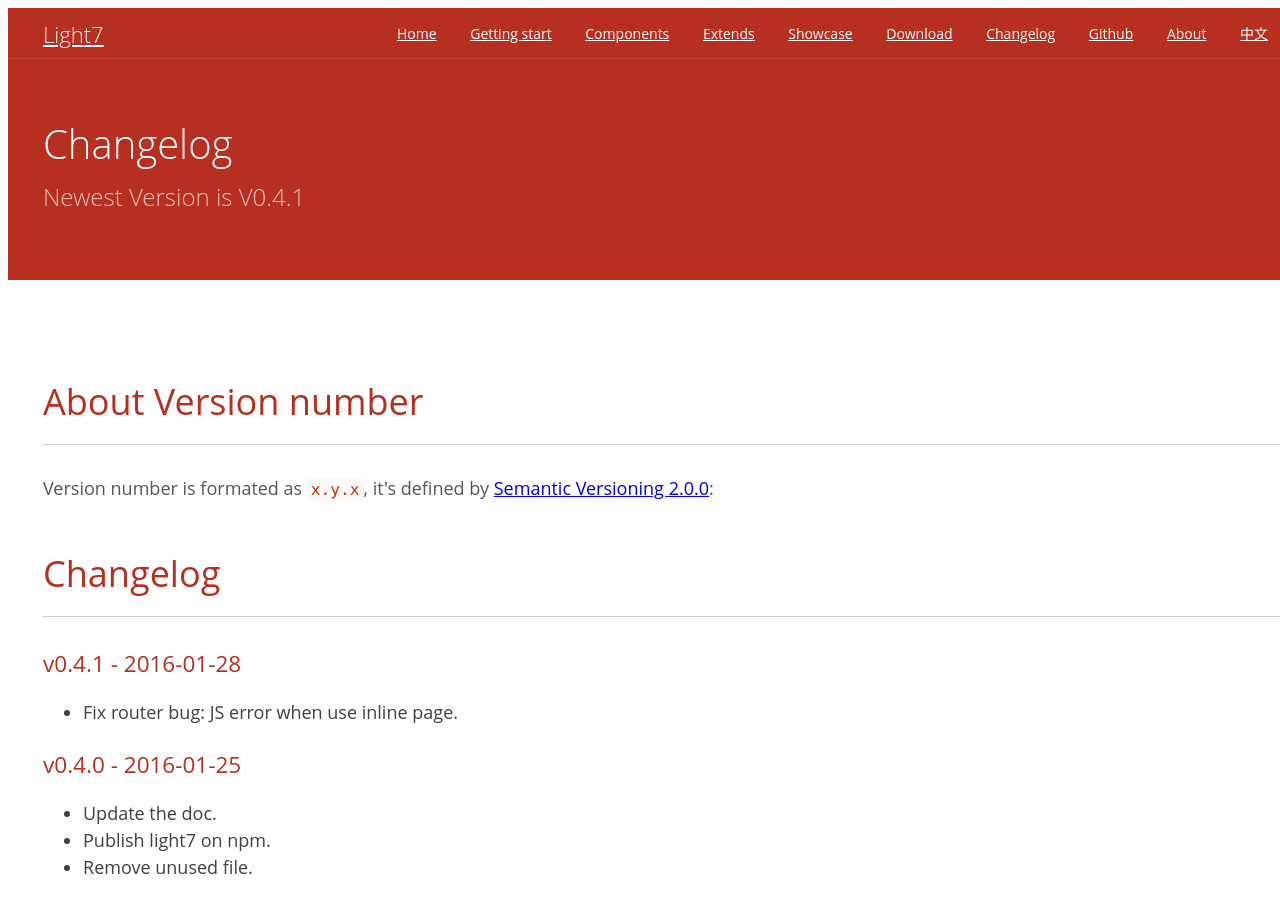
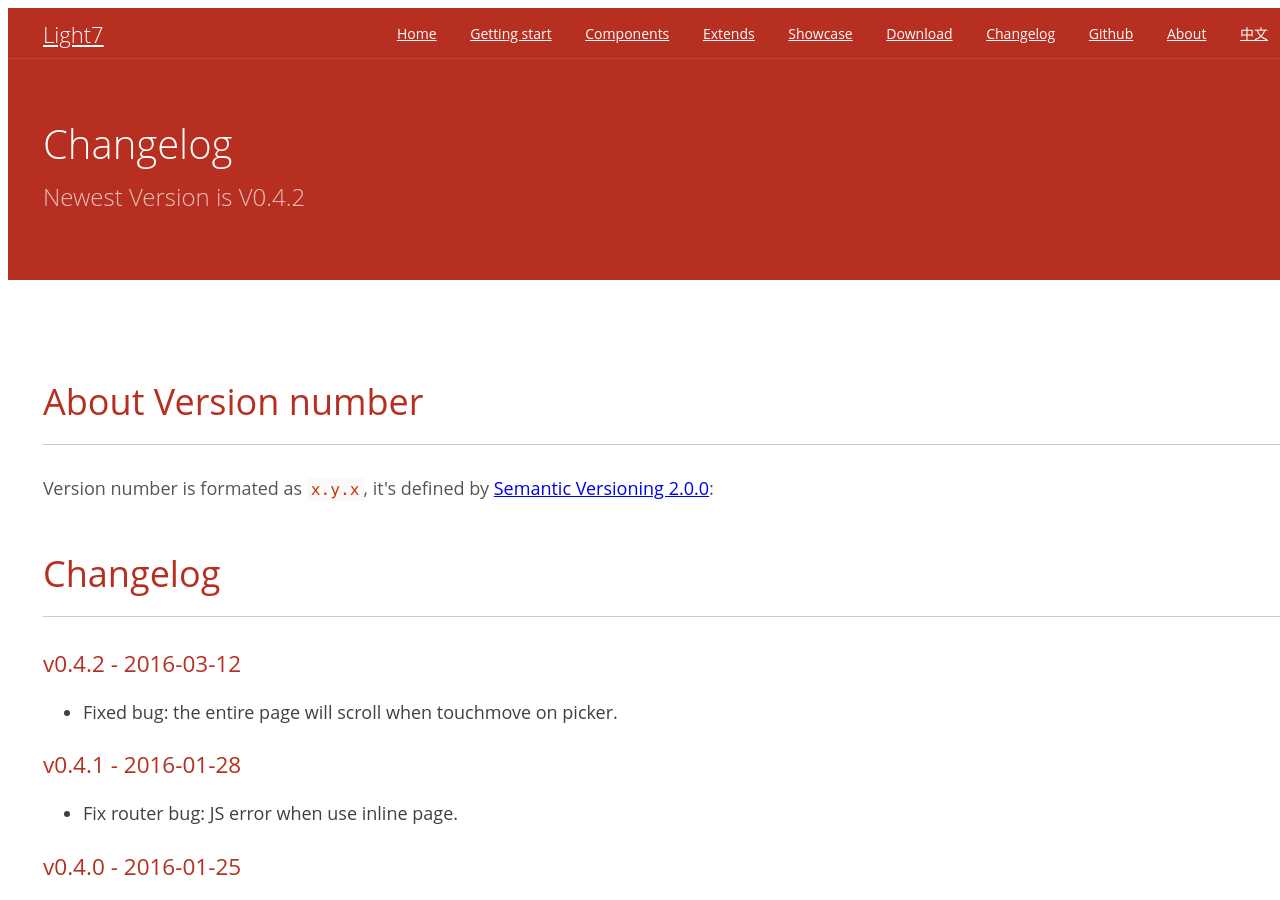
Before and after one commit to lihongxun945/light7-cn, a Jekyll site: the page built from docs/changelog.html, in a window 1280 px wide and 900 px high. Built offline with Jekyll 4.4.1, drawn with Linux system fonts in a browser that asks for light colours; a style sheet for code colours, icons or effects is not loaded.

Commit message:
fix scroll page bug in picker

```diff
--- a/_config.yml
+++ b/_config.yml
@@ -3,7 +3,7 @@
 authors:      任行
 description:  Build mobile apps with simple HTML, CSS, and JS components.
 favicon:      http://gtms04.alicdn.com/tps/i4/TB17MaDGpXXXXb7apXXAz6UFXXX-16-16.png
-version:      0.4.1
+version:      0.4.2
 
 # Dependencies
 highlighter:  rouge
--- a/docs/changelog.html
+++ b/docs/changelog.html
@@ -21,6 +21,11 @@
         <p>Version number is formated as <code>x.y.x</code>, it's defined by <a href='http://semver.org/' target="_blank">Semantic Versioning 2.0.0</a>:</p>
 
         <h2>Changelog</h2>
+
+        <h3>v0.4.2 - 2016-03-12</h3>
+        <ul>
+          <li>Fixed bug: the entire page will scroll when touchmove on picker.</li>
+        </ul>
 
         <h3>v0.4.1 - 2016-01-28</h3>
         <ul>
--- a/js/picker.js
+++ b/js/picker.js
@@ -611,6 +611,11 @@
     }
   });
 
+  //修复picker会滚动页面的bug
+  $(document).on($.touchEvents.move, ".picker-modal-inner", function(e) {
+    e.preventDefault();
+  });
+
   $.fn.picker = function(params) {
     var args = arguments;
     return this.each(function() {
--- a/package.json
+++ b/package.json
@@ -1,7 +1,7 @@
 {
   "name": "light7",
   "description": "Build mobile apps with simple HTML, CSS, and JS components.",
-  "version": "0.4.1",
+  "version": "0.4.2",
   "keywords": [
     "light7",
     "UI",
```
Also changed, not shown: docs/demos/picker.html (+12 -0 lines), 1 other file.
